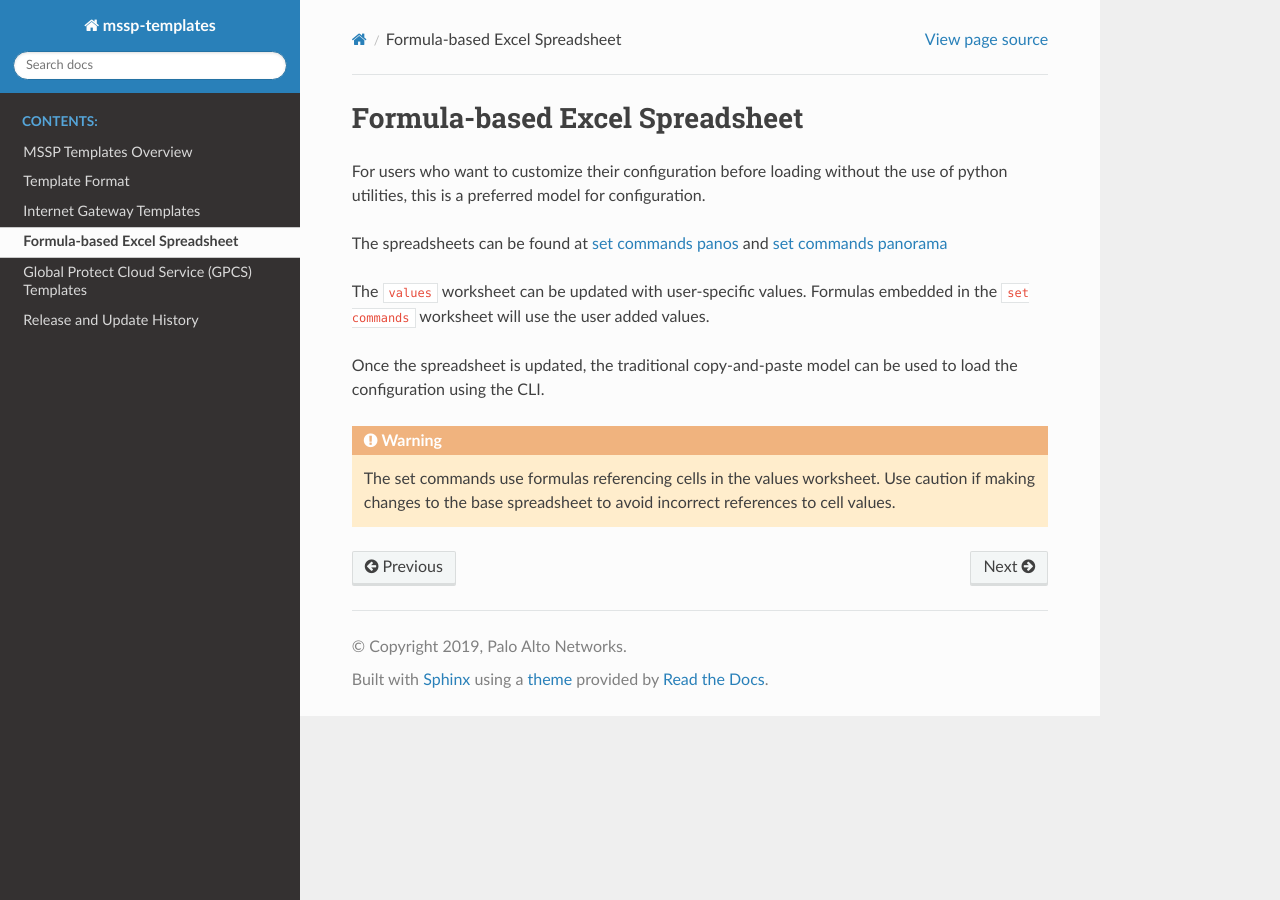
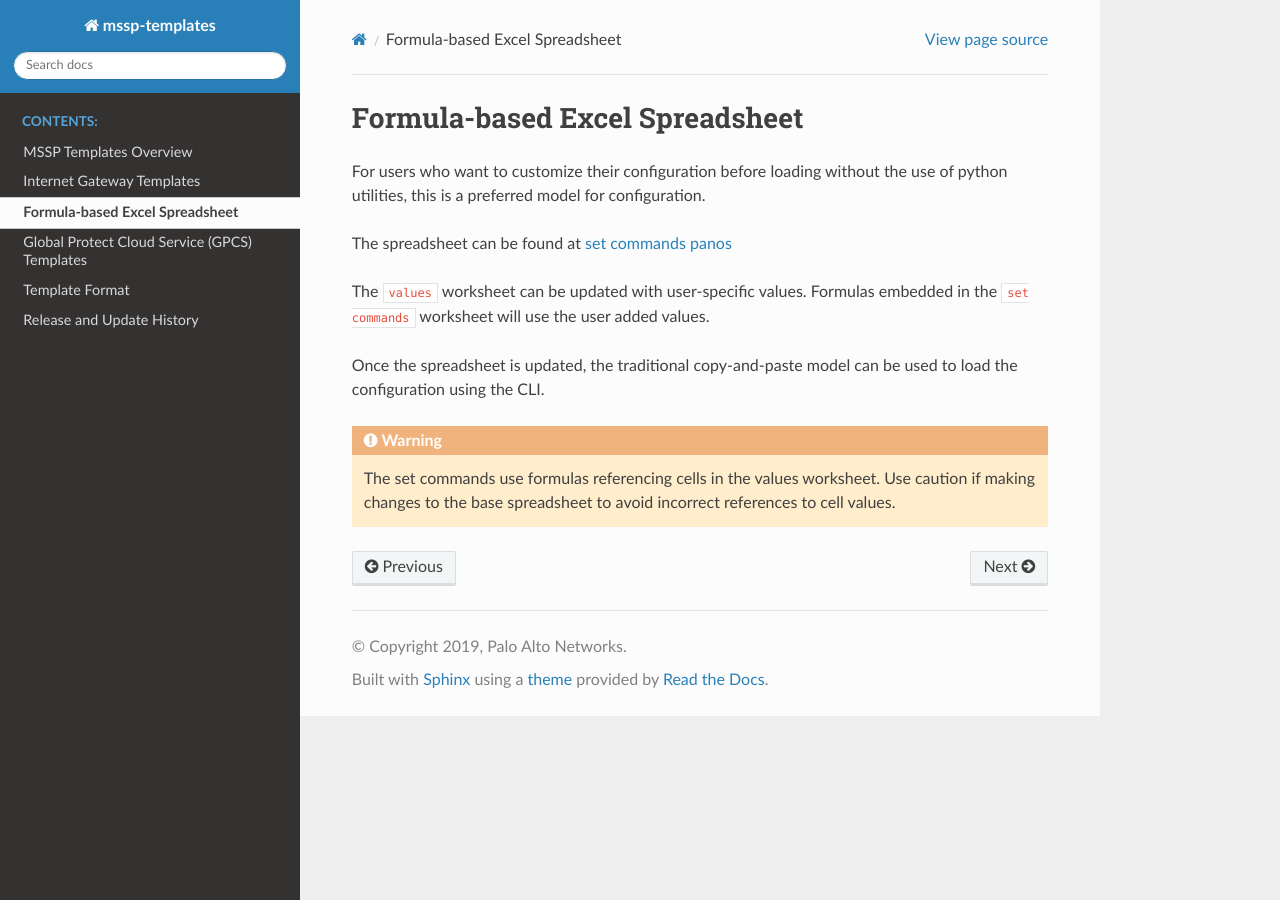
Before and after one commit to PaloAltoNetworks/mssp-templates, a Sphinx documentation site: the page built from docs/using_the_spreadsheet.rst, in a window 1280 px wide. Built offline with Sphinx 7.4.7 and the Read the Docs theme 2.0.0, drawn with Linux system fonts in a browser that asks for light colours.

Commit message:
minor doc edits

```diff
--- a/docs/conf.py
+++ b/docs/conf.py
@@ -160,7 +160,7 @@
 
 extlinks = {'panosrepo': ('https://github.com/scotchoaf/mssp-templates/tree/81dev/internet_gateway/panos/%s', 'PAN-OS template:   '),
             'panoramarepo': ('https://github.com/scotchoaf/mssp-templates/tree/81dev/internet_gateway/panorama/%s', 'Panorama template:   '),
-            'setcommands': ('https://github.com/PaloAltoNetworks/mssp-templates/tree/81dev/templates/%s/set_commands', 'set commands '),
+            'setcommands': ('https://github.com/scotchoaf/mssp-templates/tree/81dev/internet_gateway/%s/set_commands', 'set commands '),
             }
 
 # load config file name that changes across repo and branches
--- a/docs/gpcs_templates.rst
+++ b/docs/gpcs_templates.rst
@@ -14,7 +14,9 @@
 
 
 The templates are incremental to and reference the iron-skillet day one configurations. The details of the iron-skillet
-templates can be found at: |skilletpanoramatemplates|.
+templates can be found at:
+
+|skilletpanoramatemplates|.
 
 The metadata.yaml files in each configuration directory contain:
 
@@ -104,7 +106,7 @@
 
 
 GPCS CPE Tunnel Configuration
-~~~~~~~~~~~~~~~~~~~~~~~~~~~~~
+-----------------------------
 
 :panoramarepo:`gpcs/cpe_configs`
 
--- a/docs/index.rst
+++ b/docs/index.rst
@@ -11,8 +11,8 @@
    :caption: Contents:
 
    overview
-   template_format
    internet_gateway_templates
    using_the_spreadsheet
    gpcs_templates
+   template_format
    release_history
--- a/docs/internet_gateway_templates.rst
+++ b/docs/internet_gateway_templates.rst
@@ -10,7 +10,9 @@
 
 
 The templates are incremental to and reference the iron-skillet day one configurations. The details of the iron-skillet
-templates can be found at: |skilletpanoramatemplates|.
+templates can be found at:
+
+|skilletpanoramatemplates|.
 
 The metadata.yaml files in each configuration directory contain:
 
--- a/docs/overview.rst
+++ b/docs/overview.rst
@@ -30,6 +30,7 @@
 best practice configurations.
 
 More information about Iron-Skillet can be found at:
+
 |skilletdocs|
 
 
--- a/docs/using_the_spreadsheet.rst
+++ b/docs/using_the_spreadsheet.rst
@@ -7,7 +7,7 @@
 model for configuration.
 
 
-The spreadsheets can be found at :setcommands:`panos` and :setcommands:`panorama`
+The spreadsheet can be found at :setcommands:`panos`
 
 
 The ``values`` worksheet can be updated with user-specific values. Formulas embedded in the ``set commands`` worksheet
```
